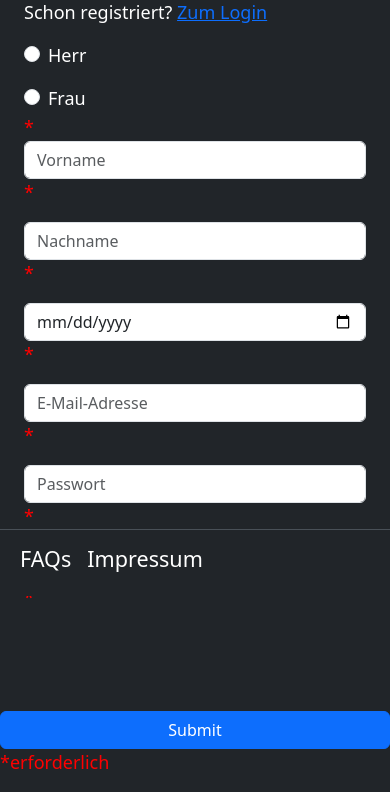
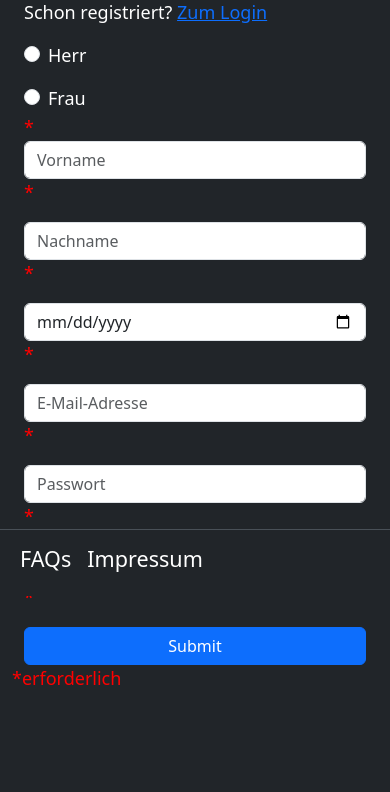
Before and after one commit to if23b011/WEB_Hotel_Halwax_Naseri, a PHP site: page /registrierung.php in a window 390 px wide. Shown: the part 248-1040 px from the top of the page. Before the commit the page ends 1017 px from the top, so only its background shows below. Run offline with PHP 8.4, Linux system fonts and the light colour scheme; the visitor is signed in with stand-in values (Sample User, id 1); some libraries are stand-ins or nearby versions.

Commit message:
more mobile friendly

```diff
--- a/sites/profil.php
+++ b/sites/profil.php
@@ -10,12 +10,10 @@
     <meta charset="utf-8">
     <meta name="viewport" content="width=device-width, initial-scale=1">
     <title>Hotel Tropicana - Profil</title>
-    <link rel="stylesheet" href="https://stackpath.bootstrapcdn.com/bootstrap/4.3.1/css/bootstrap.min.css"
-        integrity="sha384-ggOyR0iXCbMQv3Xipma34MD+dH/1fQ784/j6cY/iJTQUOhcWr7x9JvoRxT2MZw1T" crossorigin="anonymous">
+    <link href="https://cdn.jsdelivr.net/npm/bootstrap@5.3.2/dist/css/bootstrap.min.css" rel="stylesheet"
+        integrity="sha384-T3c6CoIi6uLrA9TneNEoa7RxnatzjcDSCmG1MXxSR1GAsXEV/Dwwykc2MPK8M2HN" crossorigin="anonymous">
     <link rel="stylesheet" href="https://use.fontawesome.com/releases/v5.8.2/css/all.css"
         integrity="sha384-oS3vJWv+0UjzBfQzYUhtDYW+Pj2yciDJxpsK1OYPAYjqT085Qq/1cq5FLXAZQ7Ay" crossorigin="anonymous">
-    <link href="https://cdn.jsdelivr.net/npm/bootstrap@5.3.2/dist/css/bootstrap.min.css" rel="stylesheet"
-        integrity="sha384-T3c6CoIi6uLrA9TneNEoa7RxnatzjcDSCmG1MXxSR1GAsXEV/Dwwykc2MPK8M2HN" crossorigin="anonymous">
     <link rel="stylesheet" href="../css/style.css">
 </head>
 
--- a/sites/registrierung.php
+++ b/sites/registrierung.php
@@ -259,7 +259,6 @@
                             </p>
                         </span>
                     </div>
-                </div>
                     <div class="col-md-6 mb-3">
                         <input data-toggle="password" class="form-control" type="password" name="password2"
                             placeholder="Passwort wiederholen" tabindex="5">
@@ -277,9 +276,9 @@
                         </span>
                     </div>
                 </div>
+                <div class="d-grid mx-auto text-center"> <!-- Add 'text-center' class here -->
+                    <input class="btn btn-primary" type="submit" value="Submit" tabindex="7">
                 </div>
-    <div class="d-grid gap-2">
-        <input class="btn btn-primary" type="submit" value="Submit" tabindex="7">
             </div>
             <p style="color: red;">
                 <?php
```
Lines whose indentation alone changed are shown as unchanged.
